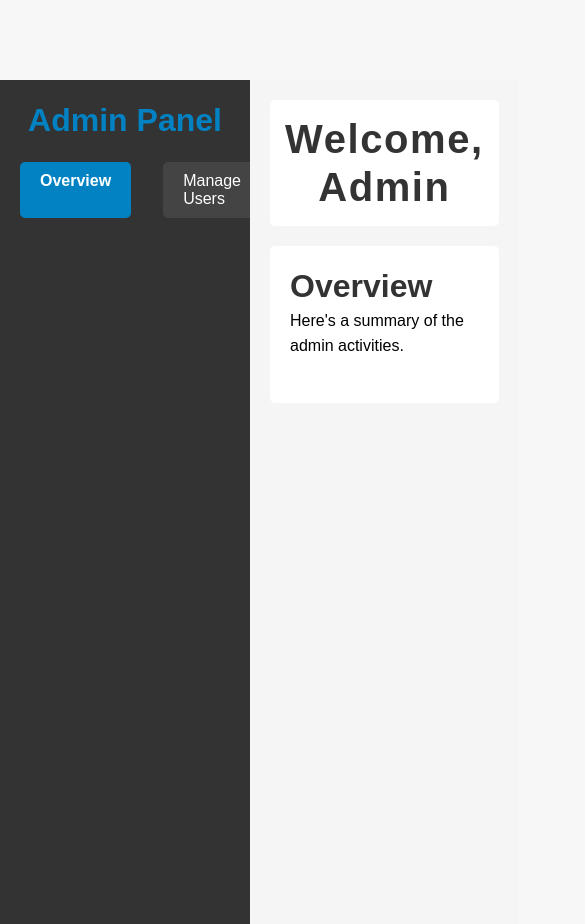
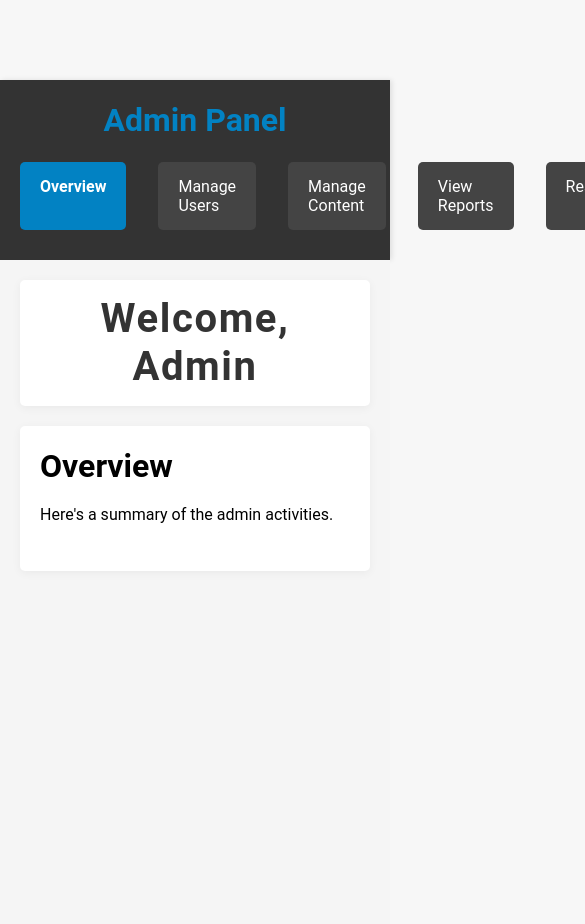
Before and after one commit to TlotloSeGamie/hotel-app, a React (Create React App) app: page / in a window 390 px wide. Shown: the top 924 px of the page, 585 px wide, since content can reach past the window. Built offline with nearby package versions, Linux system fonts and the light colour scheme.

Commit message:
dashboard

```diff
--- a/package.json
+++ b/package.json
@@ -3,6 +3,9 @@
   "version": "0.1.0",
   "private": true,
   "dependencies": {
+    "@emotion/react": "^11.13.3",
+    "@emotion/styled": "^11.13.0",
+    "@mui/material": "^6.1.1",
     "@paypal/react-paypal-js": "^8.7.0",
     "@reduxjs/toolkit": "^2.2.7",
     "@testing-library/jest-dom": "^5.17.0",
--- a/src/App.js
+++ b/src/App.js
@@ -28,9 +28,9 @@ function App() {
 
     <Router>
       <Routes>
-        {/* <Route path="/home" element={<Home />} />
+        {/*  <Route path="/home" element={<Home />} />
         <Route path='/' element={<Main />} />
-         */}<Route path='/' element={<AdminDashboard />} />
+        */}<Route path='/' element={<AdminDashboard />} />
         <Route path="/rooms" element={<Suites />} />
         <Route path="/checkout" element={<Checkout />} />
         <Route path="/reservation" element={<Reservation />} />
--- a/src/components/Dashboard.css
+++ b/src/components/Dashboard.css
@@ -1,6 +1,7 @@
 .admin-dashboard {
     display: flex;
     height: 100vh;
+    font-family: 'Roboto', sans-serif;
 }
 
 .sidebar {
@@ -10,6 +11,7 @@
     padding: 20px;
     display: flex;
     flex-direction: column;
+    box-shadow: 2px 0 5px rgba(0, 0, 0, 0.1);
 }
 
 .sidebar h2 {
@@ -24,16 +26,17 @@
 }
 
 .sidebar-nav li {
-    padding: 10px 20px;
+    padding: 15px 20px;
     cursor: pointer;
     margin-bottom: 10px;
     background-color: #444;
     border-radius: 5px;
-    transition: background-color 0.3s;
+    transition: background-color 0.3s, transform 0.2s;
 }
 
 .sidebar-nav li:hover {
     background-color: #0282c3;
+    transform: translateX(10px);
 }
 
 .sidebar-nav .active {
@@ -53,15 +56,59 @@
     border-radius: 5px;
     margin-bottom: 20px;
     text-align: center;
+    box-shadow: 0 2px 10px rgba(0, 0, 0, 0.05);
 }
 
 .content-section {
     background-color: #fff;
     padding: 20px;
     border-radius: 5px;
+    box-shadow: 0 2px 10px rgba(0, 0, 0, 0.05);
 }
 
-h1, h2 {
-    margin: 0;
-    color: #333;
+.reserve-form {
+    max-width: 600px;
+    margin: 0 auto;
 }
+
+.form-group {
+    margin-bottom: 15px;
+}
+
+.form-group label {
+    display: block;
+    margin-bottom: 5px;
+    color: #555;
+}
+
+.form-group input {
+    width: 100%;
+    padding: 10px;
+    border-radius: 5px;
+    border: 1px solid #ddd;
+}
+
+.reserve-btn {
+    display: inline-block;
+    padding: 10px 20px;
+    background-color: #0282c3;
+    color: white;
+    border: none;
+    border-radius: 5px;
+    cursor: pointer;
+    transition: background-color 0.3s;
+}
+
+.reserve-btn:hover {
+    background-color: #026aa7;
+}
+
+@media (max-width: 768px) {
+    .admin-dashboard {
+        flex-direction: column;
+    }
+
+    .sidebar {
+        width: 100%;
+    }
+}
--- a/src/components/Dashborad.js
+++ b/src/components/Dashborad.js
@@ -10,6 +10,7 @@ const AdminDashboard = () => {
 
     return (
         <div className="admin-dashboard">
+            {/* Sidebar navigation */}
             <aside className="sidebar">
                 <h2>Admin Panel</h2>
                 <ul className="sidebar-nav">
@@ -37,15 +38,29 @@ const AdminDashboard = () => {
                     >
                         View Reports
                     </li>
+                    <li
+                        className={activeTab === "reservations" ? "active" : ""}
+                        onClick={() => handleTabClick("reservations")}
+                    >
+                        Reservations
+                    </li>
+                    <li
+                        className={activeTab === "reserve" ? "active" : ""}
+                        onClick={() => handleTabClick("reserve")}
+                    >
+                        Reserve
+                    </li>
                 </ul>
             </aside>
 
+            {/* Main content area */}
             <main className="main-content">
                 <header className="admin-header">
                     <h1>Welcome, Admin</h1>
                 </header>
 
                 <section className="content-section">
+                    {/* Render tab content dynamically based on activeTab */}
                     {activeTab === "overview" && (
                         <div className="dashboard-overview">
                             <h2>Overview</h2>
@@ -70,6 +85,38 @@ const AdminDashboard = () => {
                             <p>View system reports and performance statistics.</p>
                         </div>
                     )}
+                    {activeTab === "reservations" && (
+                        <div className="view-reservations">
+                            <h2>Reservations</h2>
+                            <p>View and manage all reservations made by users.</p>
+                        </div>
+                    )}
+                    {activeTab === "reserve" && (
+                        <div className="reserve-form">
+                            <h2>Make a Reservation</h2>
+                            <form>
+                                <div className="form-group">
+                                    <label htmlFor="name">Name</label>
+                                    <input type="text" id="name" name="name" required />
+                                </div>
+                                <div className="form-group">
+                                    <label htmlFor="date">Date</label>
+                                    <input type="date" id="date" name="date" required />
+                                </div>
+                                <div className="form-group">
+                                    <label htmlFor="time">Time</label>
+                                    <input type="time" id="time" name="time" required />
+                                </div>
+                                <div className="form-group">
+                                    <label htmlFor="guests">Number of Guests</label>
+                                    <input type="number" id="guests" name="guests" required />
+                                </div>
+                                <button type="submit" className="reserve-btn">
+                                    Submit Reservation
+                                </button>
+                            </form>
+                        </div>
+                    )}
                 </section>
             </main>
         </div>
```
Also changed, not shown: 1 other file (tests, documents, lock files or other folders).
